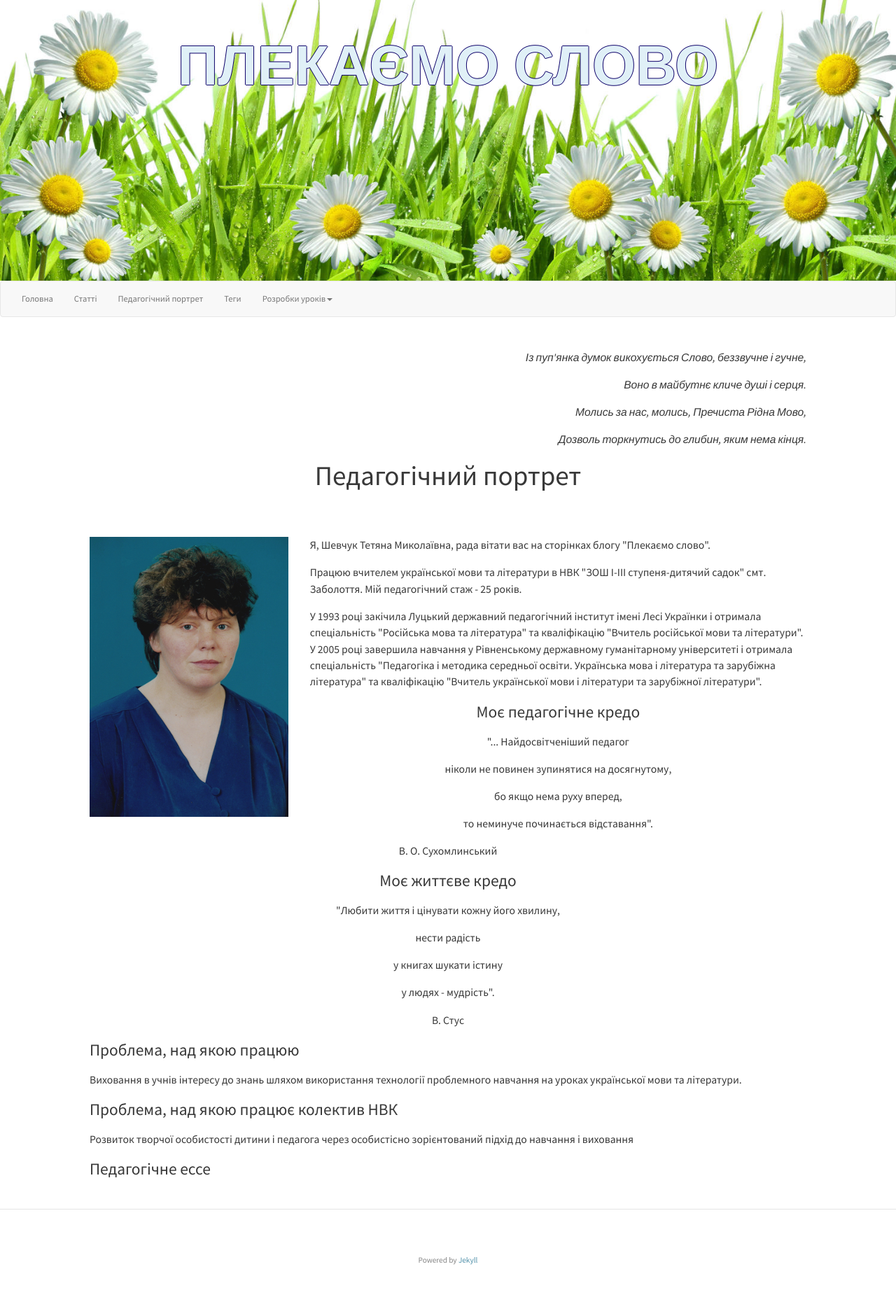
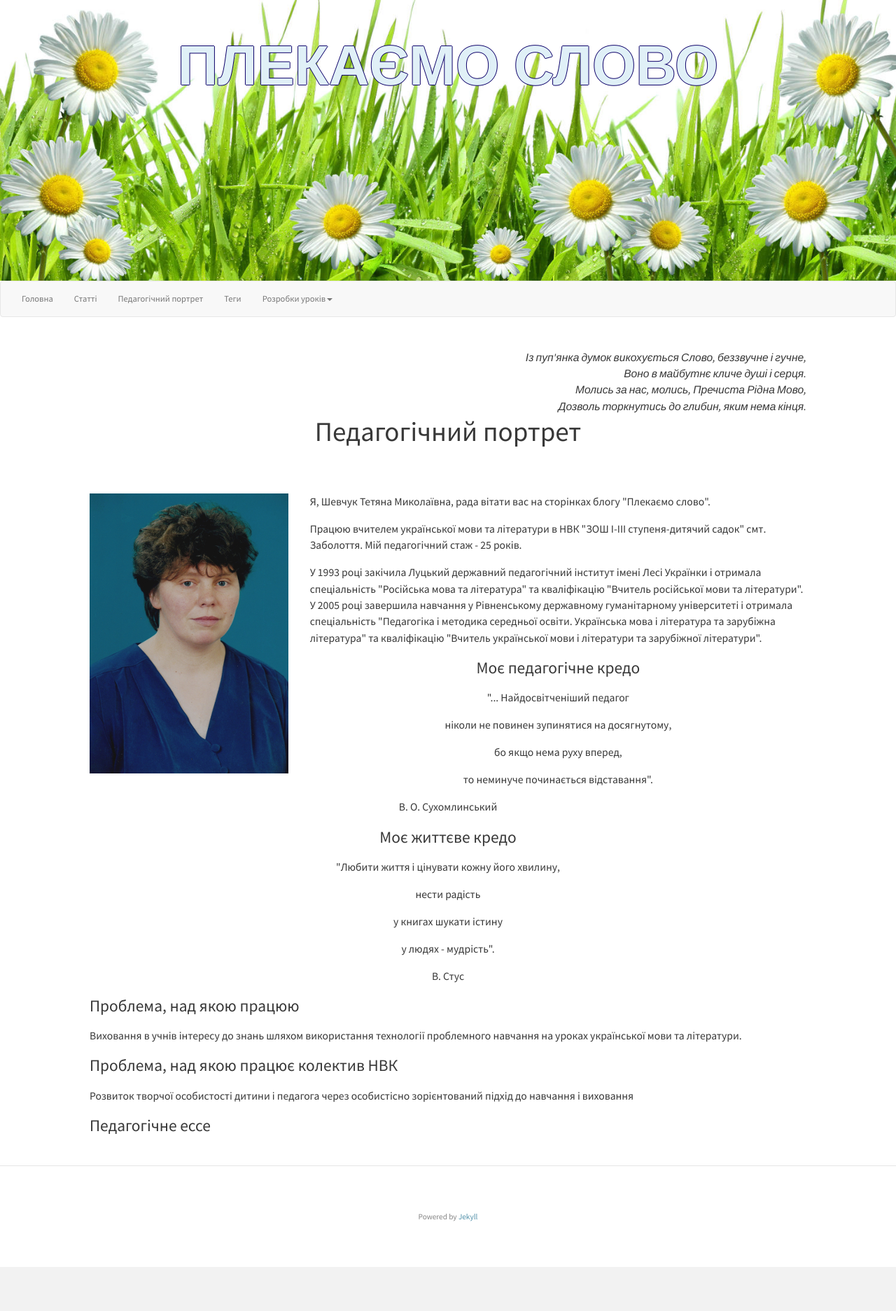
Before and after one commit to tetyanashevchuk/tetyanashevchuk.github.io, a Jekyll site: the page built from pedagogic_portrait/index.html, in a window 1280 px wide. Shown: the whole page at 70% size. Built offline with Jekyll 4.4.1, drawn with Linux system fonts in a browser that asks for light colours; nearby versions of some CDN libraries; after the commit the page ends 1810 px from its top, so only the background shows below that.

Commit message:
portrait

```diff
--- a/css/portrait.css
+++ b/css/portrait.css
@@ -3,6 +3,6 @@
   font-style: italic;
 }
 
-p.epigraph {
+.epigraph p {
   margin-bottom: 0em;
 }
```
